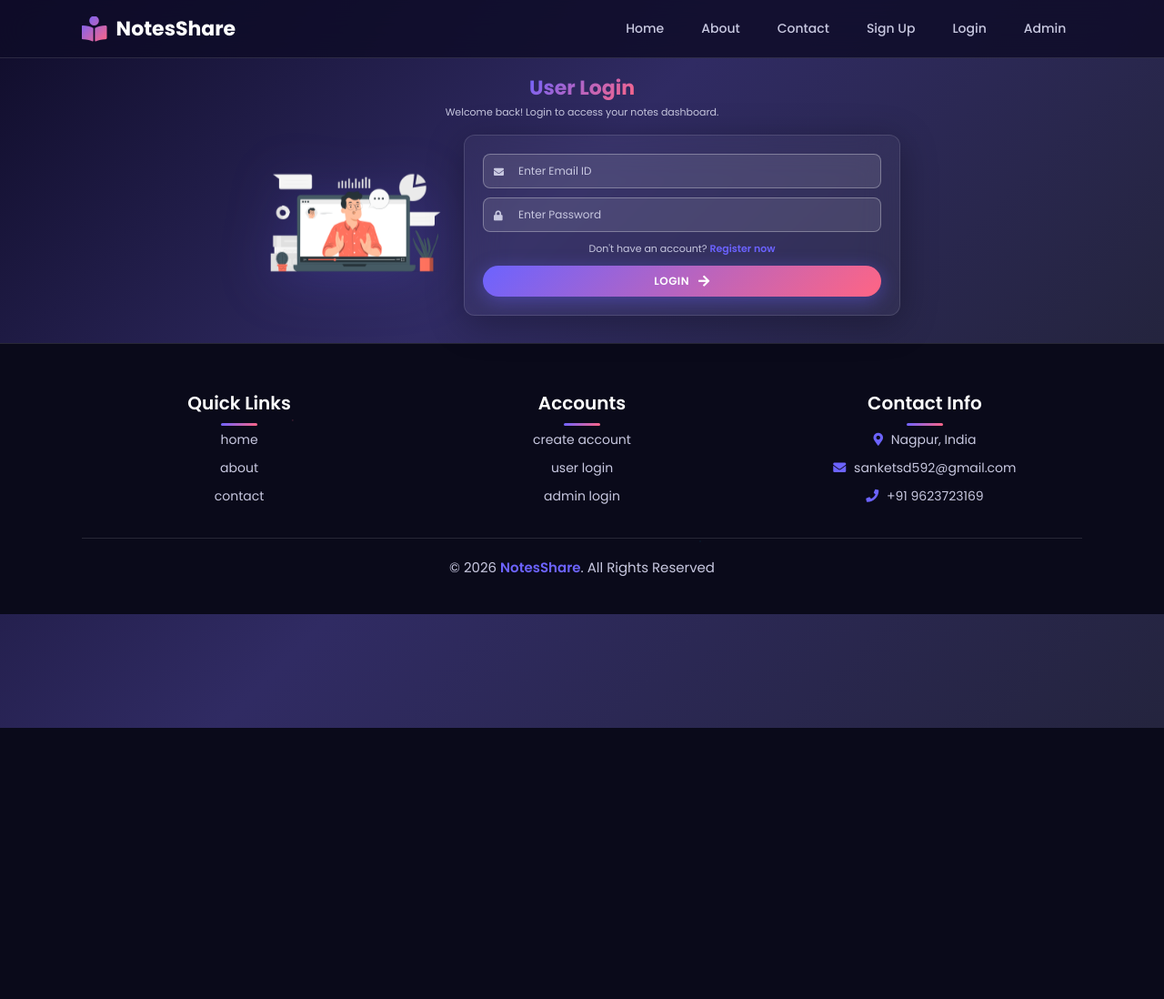
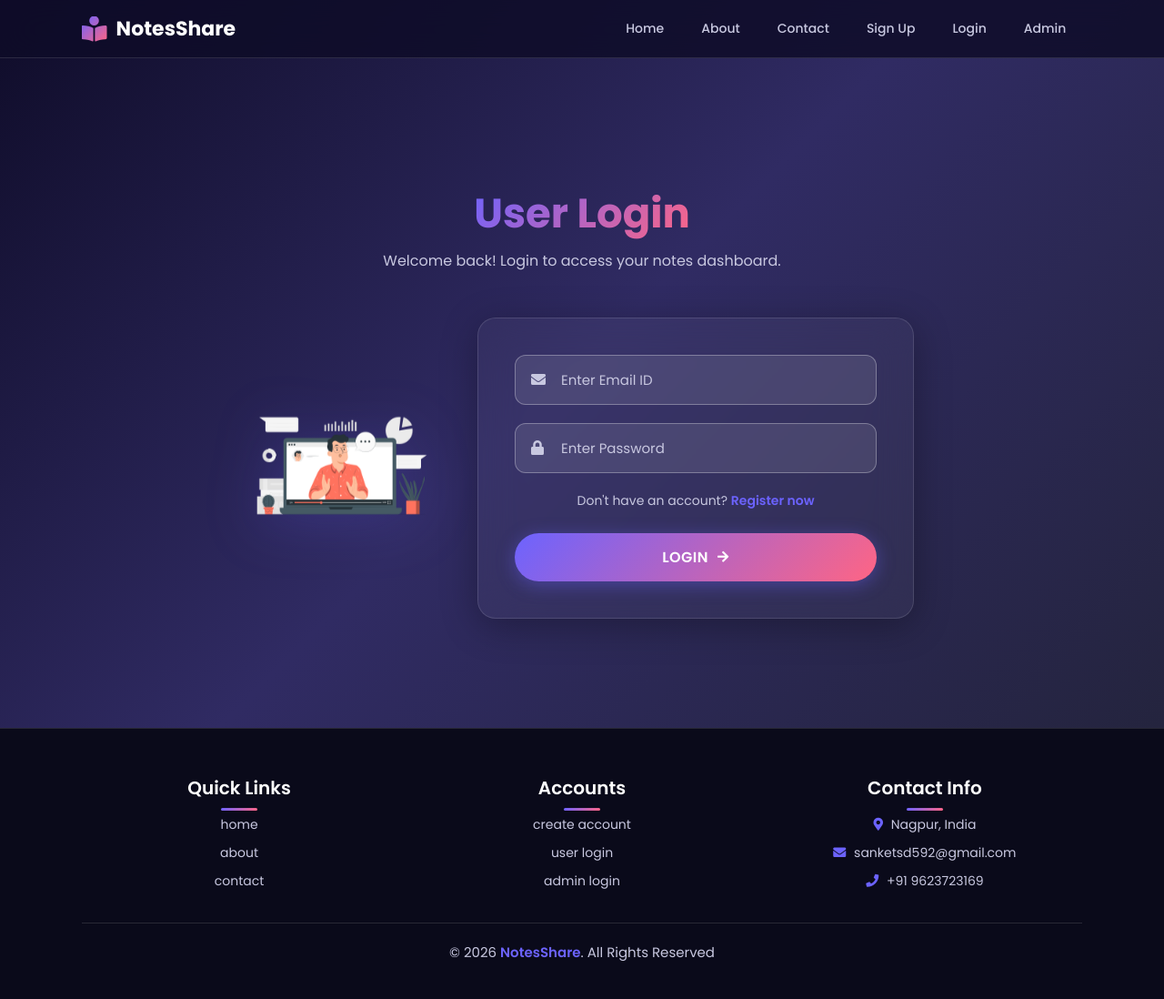
Before and after one commit to Sanketsd555/sanketp1, a Django app: page /login/ in a window 1280 px wide. Shown: the whole page at 91% size. Before the commit the page ends 800 px from the top, so only its background shows below. Run offline with Django 5.2, Linux system fonts and the light colour scheme.

Commit message:
Fix login form sizing: remove !important overrides that forced tiny inputs, let base CSS handle sizing

```diff
--- a/notes/templates/login.html
+++ b/notes/templates/login.html
@@ -15,41 +15,7 @@
 {% endif %}
 
 <style>
-.userlog {
-    min-height: auto !important;
-    padding: 8rem 7% 3rem !important;
-}
-.userlog .heading {
-    font-size: 2.2rem !important;
-    margin-bottom: 0.2rem !important;
-}
-.userlog .sub-heading {
-    font-size: 1.1rem !important;
-    margin-bottom: 1.5rem !important;
-}
-.userlog .row { gap: 2rem !important; }
 .userlog .row .image img { height: 25vh !important; }
-.userlog .row form {
-    padding: 2rem !important;
-    gap: 1rem !important;
-    border-radius: 1.2rem !important;
-}
-.userlog .row form .box {
-    height: 3.8rem !important;
-    font-size: 1.2rem !important;
-    padding: 0 1.2rem 0 3.8rem !important;
-    border-radius: 0.8rem !important;
-}
-.userlog .row form .input-group .input-icon {
-    font-size: 1.1rem !important;
-    left: 1.2rem !important;
-}
-.userlog .row form p { font-size: 1.1rem !important; margin: 0 !important; }
-.userlog .row form .btn {
-    padding: 0.8rem 2rem !important;
-    font-size: 1.2rem !important;
-    margin: 0 !important;
-}
 </style>
 
 <section class="userlog" id="userlog">
```
